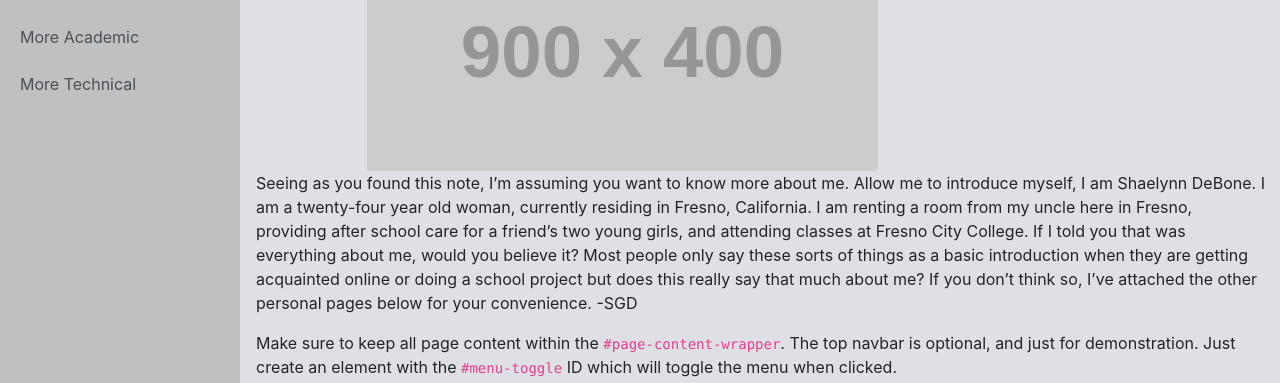
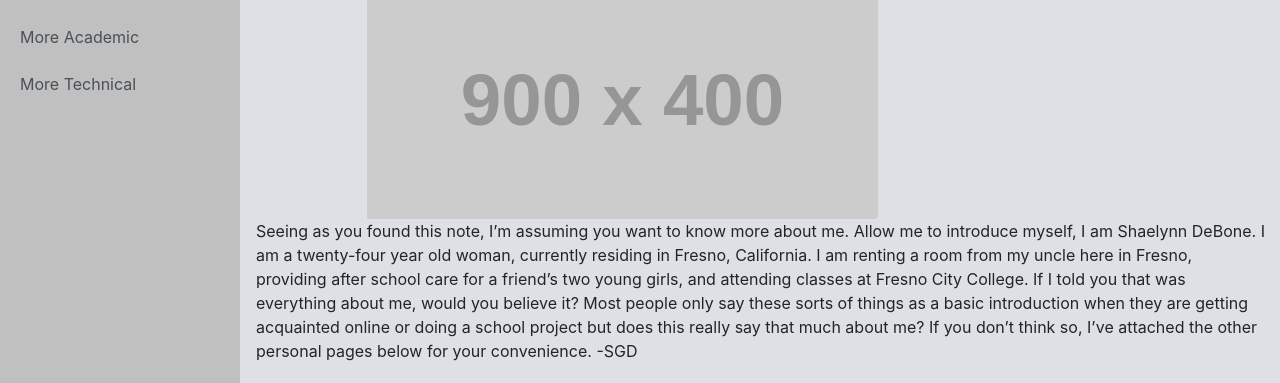
Before and after one commit to grace-less/grace-less.github.io, a plain HTML site: page academically.html in a window 1280 px wide. Shown: the part 136-519 px from the top of the page. Drawn offline with Linux system fonts and the light colour scheme; placeholder pictures from the web are drawn by us.

Commit message:
finalize adjustments

```diff
--- a/academically.html
+++ b/academically.html
@@ -89,7 +89,7 @@
               </div>
             </nav>
 
-            <div class="container-fluid">
+            <div class="container-fluid pt-5">
               <h1 class="mt-4">Academically</h1>
               <div class="col-lg-7">
                 <img class="img-fluid rounded ml-5 pl-5" src="http://placehold.it/900x400" alt="">
```
Also changed, not shown: interestingly.html (+1 -1 lines), personally.html (+1 -1 lines), publicly.html (+1 -1 lines), technically.html (+1 -1 lines), this-site.html (+1 -1 lines).
